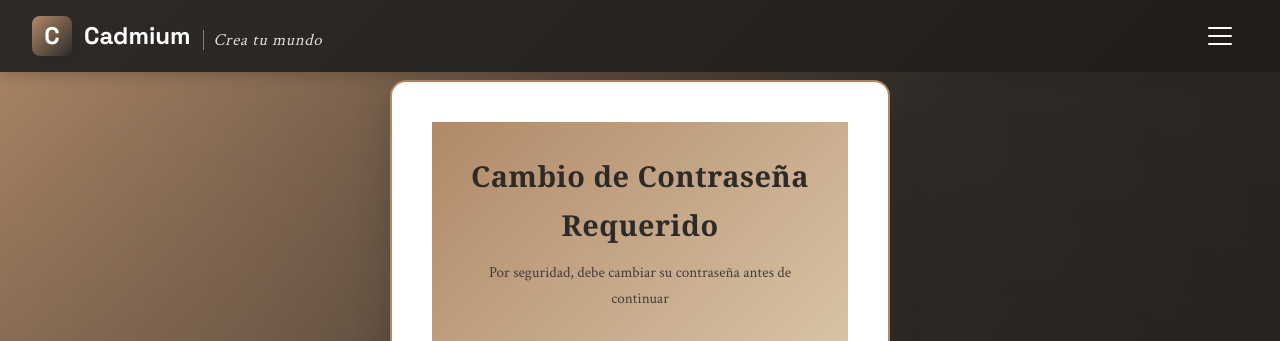
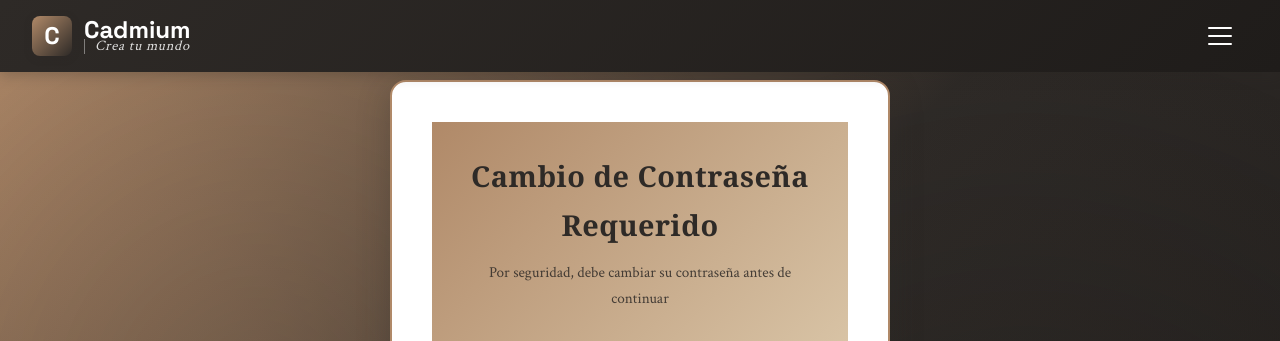
Before and after one commit to al-de-alberto/Cadmium, a Django app: page /cambiar-password/ in a window 1280 px wide. Shown: the top 341 px of the page. Run offline with Django 4.2, Linux system fonts and the light colour scheme; the visitor is signed in with stand-in values (Sample User, id 1).

Commit message:
style: Ajustar posiciÃ³n del tagline y separador en navbar - Subir 'Crea tu mundo' para mejor alineaciÃ³n

```diff
--- a/static/css/styles.css
+++ b/static/css/styles.css
@@ -73,20 +73,26 @@ h1, h2, h3, h4, h5, h6 {
     font-family: 'Space Grotesk', sans-serif, Georgia, serif;
 }
 
-.navbar-brand > div {
+.navbar-brand > div:first-child {
+    /* Logo container - mantener como está */
+}
+
+.navbar-brand > div:last-child {
     display: flex;
-    flex-direction: row;
-    align-items: center;
-    gap: 12px;
+    flex-direction: column;
+    align-items: flex-start;
+    justify-content: center;
+    gap: 0;
     line-height: 1;
 }
 
-.navbar-brand > div > span:first-child {
+.navbar-brand > div:last-child > span:first-child {
     font-size: 1.5rem;
     font-weight: 700;
     color: white;
-    line-height: 1.2;
-    display: inline-block;
+    line-height: 1;
+    display: block;
+    margin-bottom: 1px;
 }
 
 .navbar-logo {
@@ -124,7 +130,7 @@ h1, h2, h3, h4, h5, h6 {
 }
 
 .navbar-brand .tagline {
-    font-size: 1.05rem;
+    font-size: 0.9rem;
     font-weight: 400;
     font-style: italic;
     color: rgba(255, 255, 255, 0.85);
@@ -132,10 +138,9 @@ h1, h2, h3, h4, h5, h6 {
     letter-spacing: 0.8px;
     padding-left: 10px;
     border-left: 1.5px solid rgba(255, 255, 255, 0.4);
-    line-height: 1.2;
-    display: inline-block;
-    vertical-align: middle;
-    transform: translateY(4px);
+    line-height: 1;
+    display: block;
+    margin-top: -4px;
 }
 
 /* Dropdown Menu */
@@ -966,6 +971,7 @@ body.login-page {
 
     .navbar-brand .tagline {
         font-size: 0.75rem;
+        margin-top: -3px;
     }
 
     .dropdown-menu {
```
